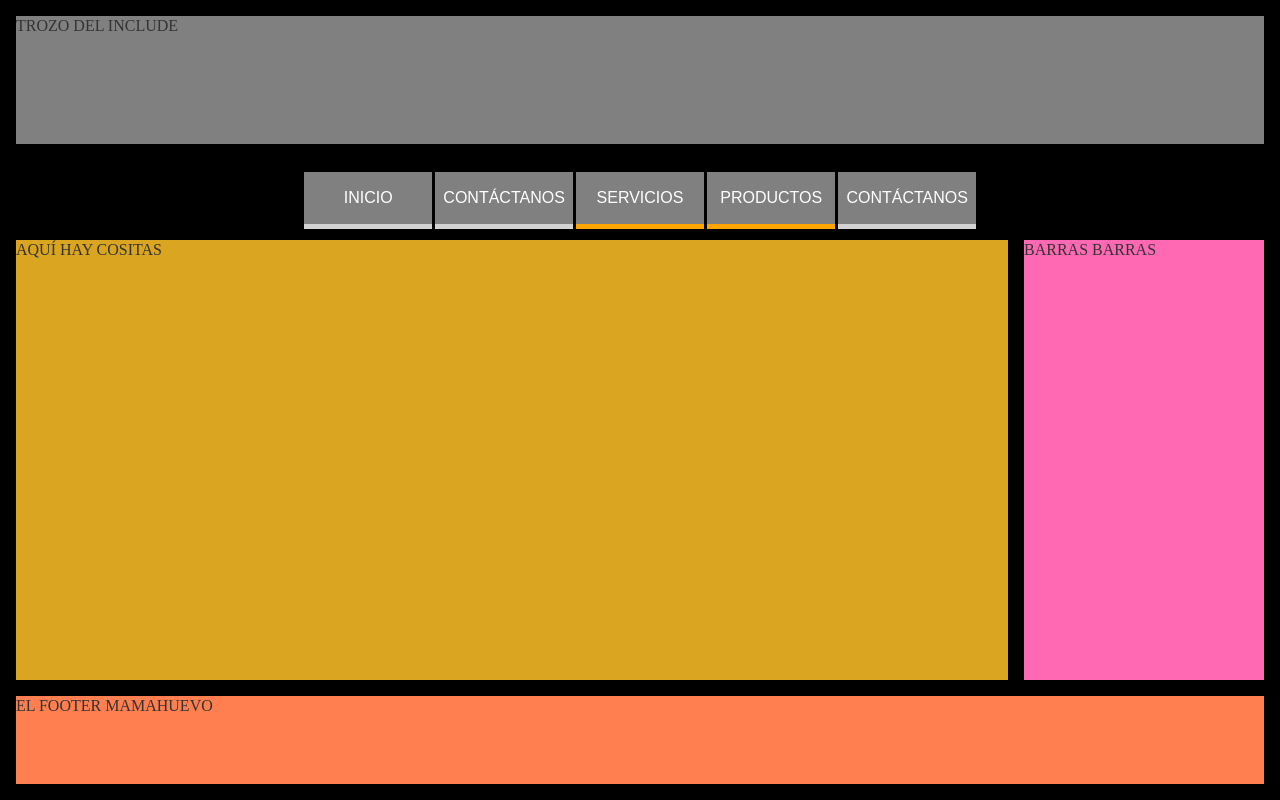
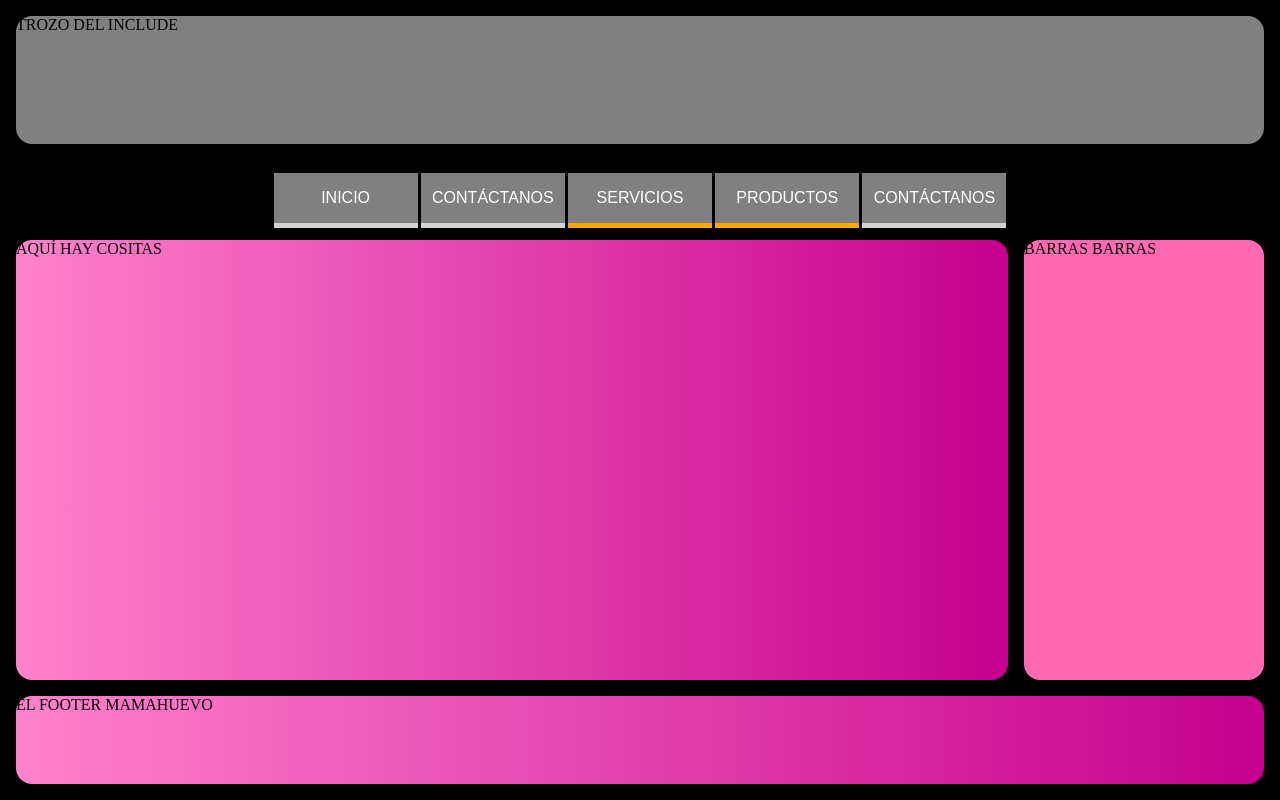
Before and after one commit to andogoiko/DIWuno, a website built with Parcel: page index.html in a window 1280 px wide. Built offline with nearby package versions, Linux system fonts and the light colour scheme.

Commit message:
muchas cosas

```diff
--- a/package.json
+++ b/package.json
@@ -12,6 +12,7 @@
   },
   "devDependencies": {
     "@parcel/transformer-sass": "2.0.0-rc.0",
+    "autoprefixer": "^10.3.6",
     "parcel": "^2.0.0-rc.0",
     "posthtml-extend": "^0.6.0",
     "posthtml-include": "^1.7.1"
--- /dev/null
+++ b/styles/content.sass
@@ -0,0 +1,22 @@
+@import "mixings/main"
+
+$spacing: 2rem
+
+header, section, aside, footer
+  border-radius: $spacing / 2
+
+section
+  @include background(#ff82cc, #c5008e)
+  margin: 0  1rem //quita solo de los lados
+  height: 55%
+  width: calc(80% - #{$spacing})
+aside
+  background-color: hotpink
+  height: 55%
+  // header y footer ya le dan de la vertical el margen
+  width: calc(20% - 1rem) //al ser aside no se hace el x2 solo ajustas 1 lado
+footer
+  @include background(#ff82cc, #c5008e)
+  margin: 1rem
+  height: calc(15% - #{$spacing})
+  width: calc(100% - #{$spacing})
--- a/styles/formulario.scss
+++ b/styles/formulario.scss
@@ -1,11 +1,3 @@
-html, body {
-  color: #333;
-  font-size: 16px;
-  line-height: 20px;
-}
-body {
-  margin: 20px;
-}
 
 h1 {
   line-height: 1.2;
--- a/styles/main.sass
+++ b/styles/main.sass
@@ -1,11 +1,21 @@
 body
   background-color: black
   display: flex
+  font:
+    family: Serif
+    style: normal
+    size: medium
   flex-wrap: wrap
   margin: 0
   padding: 0
   height: 100vh
   width: 100vw
+
+  nav
+    margin: 0 1rem
+    height: 10%
+    width: calc(100% - 2 * 1rem)
+
 
   header
     background-color: gray
@@ -13,33 +23,10 @@ body
     height: calc(20% - 2 * 1rem)
     width: calc(100% - 2 * 1rem)
 
-  nav
-    margin: 0 1rem
-    height: 10%
-    width: calc(100% - 2 * 1rem)
-
-  section
-    background-color: goldenrod
-    margin: 0 1rem //quita solo de los lados
-    height: 55%
-    width: calc(80% - 2 * 1rem)
-  aside
-    background-color: hotpink
-    height: 55%
-    // header y footer ya le dan de la vertical el margen
-    width: calc(20% - 1rem) //al ser aside no se hace el x2 solo ajustas 1 lado
-  footer
-    background-color: coral
-    margin: 1rem
-    height: calc(15% - 2 * 1rem)
-    width: calc(100% - 2 * 1rem)
+  @import "content"
 
   /*menú*/
 
-*
-  margin: 0
-  padding: 0
-  box-sizing: border-box
 
 .menu
   display: flex
--- /dev/null
+++ b/styles/mixings/main.sass
@@ -0,0 +1,2 @@
+@mixin background($color1, $color2)
+  background: linear-gradient(90deg, $color1 0%, $color2 100%)
```
Also changed, not shown: .postcssrc (added), 2 other files.
